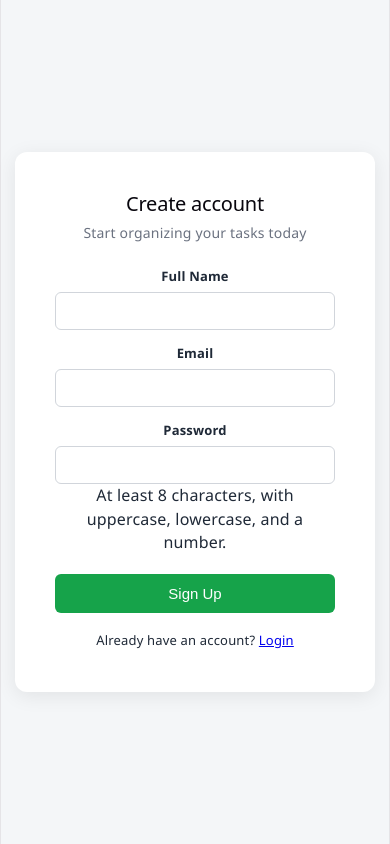
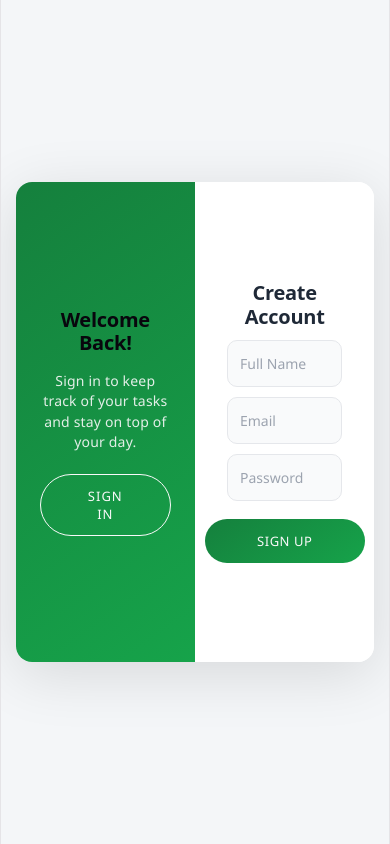
Before and after one commit to Mustafa-Azeem/cohort-9-dotnet-14466-mustafa, a React (Vite) app in the folder frontend/: page /register in a window 390 px wide. Built offline with nearby package versions, Linux system fonts and the light colour scheme; no server answers.

Commit message:
Add sliding auth card, sidebar on all pages, admin fixes

```diff
--- a/frontend/src/App.css
+++ b/frontend/src/App.css
@@ -471,3 +471,45 @@ body {
     flex-direction: column;
   }
 }
+/* ==== Profile avatar ==== */
+
+.profile-card {
+  background: white;
+  padding: 32px;
+  border-radius: 12px;
+  max-width: 380px;
+  text-align: center;
+  box-shadow: 0 2px 10px rgba(0, 0, 0, 0.06);
+}
+
+.profile-avatar-large {
+  width: 84px;
+  height: 84px;
+  border-radius: 50%;
+  background: linear-gradient(135deg, #16a34a, #15803d);
+  color: white;
+  font-size: 30px;
+  font-weight: 700;
+  display: flex;
+  align-items: center;
+  justify-content: center;
+  margin: 0 auto 16px;
+}
+
+.profile-name {
+  margin: 0 0 4px;
+  font-size: 20px;
+}
+
+.profile-email {
+  color: #6b7280;
+  margin: 0 0 12px;
+  font-size: 14px;
+}
+
+.profile-role-badge {
+  display: inline-block;
+  background: #dcfce7;
+  color: #166534;
+  margin-bottom: 20px;
+}
--- a/frontend/src/App.jsx
+++ b/frontend/src/App.jsx
@@ -2,8 +2,7 @@ import { BrowserRouter, Routes, Route, Navigate } from "react-router-dom";
 import { AuthProvider } from "./context/AuthContext";
 import ProtectedRoute from "./components/ProtectedRoute";
 
-import Login from "./pages/Login";
-import Register from "./pages/Register";
+import AuthCard from "./pages/AuthCard";
 import Dashboard from "./pages/Dashboard";
 import TaskList from "./pages/TaskList";
 import TaskDetail from "./pages/TaskDetail";
@@ -18,8 +17,8 @@ function App() {
       <BrowserRouter>
         <Routes>
           <Route path="/" element={<Navigate to="/dashboard" replace />} />
-          <Route path="/login" element={<Login />} />
-          <Route path="/register" element={<Register />} />
+          <Route path="/login" element={<AuthCard />} />
+          <Route path="/register" element={<AuthCard />} />
 
           <Route path="/dashboard" element={<ProtectedRoute><Dashboard /></ProtectedRoute>} />
           <Route path="/tasks" element={<ProtectedRoute><TaskList /></ProtectedRoute>} />
--- /dev/null
+++ b/frontend/src/pages/AuthCard.css
@@ -0,0 +1,212 @@
+.page.auth-card-page {
+  --gradient: linear-gradient(-35deg, #16a34a, #15803d);
+  --muted: #8d889d;
+  background: #f4f6f8;
+  color: #1f2937;
+  height: 100vh;
+  display: grid;
+  place-items: center;
+  overflow: hidden;
+  font-family: "Segoe UI", Arial, sans-serif;
+}
+
+.auth-card-page .card {
+  position: relative;
+  overflow: hidden;
+  width: 660px;
+  max-width: 92vw;
+  height: 460px;
+  border-radius: 16px;
+  background: white;
+  box-shadow: 0 12px 60px rgba(0, 0, 0, 0.12);
+}
+
+.auth-card-page .card-bg {
+  position: absolute;
+  z-index: 2;
+  top: 0;
+  left: 0;
+  bottom: 0;
+  width: 50%;
+  background: var(--gradient);
+  translate: 0 0;
+  transition: 0.65s;
+}
+
+.auth-card-page .card-bg.signin {
+  translate: 100% 0;
+}
+
+.auth-card-page .hero,
+.auth-card-page .form {
+  position: absolute;
+  width: 50%;
+  height: 100%;
+  opacity: 0;
+  visibility: hidden;
+  transition: 0.65s;
+}
+
+.auth-card-page .form.signup {
+  left: 50%;
+}
+
+.auth-card-page .hero.signin {
+  left: 50%;
+  translate: 100% 0;
+}
+
+.auth-card-page .hero.signin.active {
+  translate: 0;
+}
+
+.auth-card-page .hero.signup {
+  translate: -100% 0;
+}
+
+.auth-card-page .hero.signup.active {
+  translate: 0;
+}
+
+.auth-card-page .hero {
+  z-index: 3;
+  display: flex;
+  flex-direction: column;
+  align-items: center;
+  justify-content: center;
+  gap: 16px;
+  width: 50%;
+  color: #f9f9f9;
+  text-align: center;
+  padding: 0 24px;
+}
+
+.auth-card-page .form.active,
+.auth-card-page .hero.active {
+  opacity: 1;
+  visibility: visible;
+}
+
+.auth-card-page h2 {
+  margin: 0;
+  font-weight: 600;
+}
+
+.auth-card-page .form.signin {
+  translate: -100% 0;
+}
+
+.auth-card-page .form.signin.active {
+  translate: 0;
+}
+
+.auth-card-page .form.signup {
+  translate: 100% 0;
+}
+
+.auth-card-page .form.signup.active {
+  translate: 0;
+}
+
+.auth-card-page .hero p {
+  margin: 0 0 6px;
+  opacity: 0.9;
+  line-height: 1.45;
+  font-size: 14px;
+}
+
+.auth-card-page .hero button {
+  padding: 12px 40px;
+  border-radius: 32px;
+  letter-spacing: 1px;
+  font-family: inherit;
+  color: inherit;
+  border: 1px solid #f9f9f9;
+  background: transparent;
+  transition: 0.3s;
+  cursor: pointer;
+  font-size: 13px;
+}
+
+.auth-card-page .hero button:hover {
+  color: #15803d;
+  background: #f9f9f9;
+}
+
+.auth-card-page .form {
+  background: white;
+  z-index: 1;
+  width: 50%;
+  display: flex;
+  flex-direction: column;
+  justify-content: center;
+  align-items: center;
+  gap: 12px;
+  padding: 32px;
+}
+
+.auth-card-page .form h2 {
+  font-size: 20px;
+  text-align: center;
+  color: #1f2937;
+}
+
+.auth-card-page .auth-error {
+  background: #fee2e2;
+  color: #b91c1c;
+  padding: 8px 12px;
+  border-radius: 8px;
+  font-size: 12px;
+  width: 100%;
+  text-align: center;
+}
+
+.auth-card-page .form form {
+  display: flex;
+  flex-direction: column;
+  align-items: center;
+  gap: 10px;
+  width: 100%;
+}
+
+.auth-card-page .form input {
+  font-family: inherit;
+  border-radius: 10px;
+  border: 1px solid #e5e7eb;
+  background: #f9fafb;
+  padding: 13px 12px;
+  color: #1f2937;
+  width: 100%;
+  font-size: 14px;
+}
+
+.auth-card-page .form input::placeholder {
+  color: #9ca3af;
+}
+
+.auth-card-page .form button {
+  border: 0;
+  padding: 13px 0;
+  border-radius: 32px;
+  font-family: inherit;
+  color: #f9f9f9;
+  width: 160px;
+  margin-top: 8px;
+  background: var(--gradient);
+  cursor: pointer;
+  font-size: 13px;
+  letter-spacing: 0.5px;
+}
+
+.auth-card-page .form button:disabled {
+  opacity: 0.6;
+  cursor: not-allowed;
+}
+
+@media (max-width: 700px) {
+  .auth-card-page .card {
+    width: 92vw;
+    height: auto;
+    min-height: 480px;
+  }
+}
--- /dev/null
+++ b/frontend/src/pages/AuthCard.jsx
@@ -0,0 +1,152 @@
+import { useState } from "react";
+import { useNavigate } from "react-router-dom";
+import { loginUser, registerUser } from "../services/authService";
+import { useAuth } from "../context/AuthContext";
+import { getErrorMessage } from "../utils/errorHelper";
+import "./AuthCard.css";
+
+const Hero = ({ type, active, title, text, buttonText, onClick }) => (
+  <div className={`hero ${type} ${active ? "active" : ""}`}>
+    <h2>{title}</h2>
+    <p>{text}</p>
+    <button type="button" onClick={onClick}>
+      {buttonText}
+    </button>
+  </div>
+);
+
+function AuthCard() {
+  const [view, setView] = useState("signup");
+  const [error, setError] = useState("");
+  const [loading, setLoading] = useState(false);
+
+  const [signupForm, setSignupForm] = useState({ fullName: "", email: "", password: "" });
+  const [signinForm, setSigninForm] = useState({ email: "", password: "" });
+
+  const { login } = useAuth();
+  const navigate = useNavigate();
+
+  const isSignup = view === "signup";
+  const toggleView = () => {
+    setError("");
+    setView(isSignup ? "signin" : "signup");
+  };
+
+  const handleSignupChange = (e) => setSignupForm({ ...signupForm, [e.target.name]: e.target.value });
+  const handleSigninChange = (e) => setSigninForm({ ...signinForm, [e.target.name]: e.target.value });
+
+  const handleSignup = async (e) => {
+    e.preventDefault();
+    setError("");
+    setLoading(true);
+    try {
+      const data = await registerUser(signupForm.fullName, signupForm.email, signupForm.password);
+      login(data);
+      navigate("/dashboard");
+    } catch (err) {
+      setError(getErrorMessage(err, "Registration failed"));
+    } finally {
+      setLoading(false);
+    }
+  };
+
+  const handleSignin = async (e) => {
+    e.preventDefault();
+    setError("");
+    setLoading(true);
+    try {
+      const data = await loginUser(signinForm.email, signinForm.password);
+      login(data);
+      navigate("/dashboard");
+    } catch (err) {
+      setError(getErrorMessage(err, "Login failed, check your credentials"));
+    } finally {
+      setLoading(false);
+    }
+  };
+
+  return (
+    <section className="page auth-card-page">
+      <div className="card">
+        <div className="card-bg" style={{ translate: isSignup ? 0 : "100%" }} />
+
+        <Hero
+          type="signup"
+          active={isSignup}
+          title="Welcome Back!"
+          text="Sign in to keep track of your tasks and stay on top of your day."
+          buttonText="SIGN IN"
+          onClick={toggleView}
+        />
+
+        <div className={`form signup ${isSignup ? "active" : ""}`}>
+          <h2>Create Account</h2>
+          {error && isSignup && <div className="auth-error" role="alert">{error}</div>}
+          <form onSubmit={handleSignup}>
+            <input
+              type="text"
+              name="fullName"
+              placeholder="Full Name"
+              value={signupForm.fullName}
+              onChange={handleSignupChange}
+              required
+            />
+            <input
+              type="email"
+              name="email"
+              placeholder="Email"
+              value={signupForm.email}
+              onChange={handleSignupChange}
+              required
+            />
+            <input
+              type="password"
+              name="password"
+              placeholder="Password"
+              value={signupForm.password}
+              onChange={handleSignupChange}
+              minLength={8}
+              required
+            />
+            <button disabled={loading}>{loading ? "..." : "SIGN UP"}</button>
+          </form>
+        </div>
+
+        <Hero
+          type="signin"
+          active={!isSignup}
+          title="Hey There!"
+          text="New here? Create an account and start organizing your tasks today."
+          buttonText="SIGN UP"
+          onClick={toggleView}
+        />
+
+        <div className={`form signin ${!isSignup ? "active" : ""}`}>
+          <h2>Sign In</h2>
+          {error && !isSignup && <div className="auth-error" role="alert">{error}</div>}
+          <form onSubmit={handleSignin}>
+            <input
+              type="email"
+              name="email"
+              placeholder="Email"
+              value={signinForm.email}
+              onChange={handleSigninChange}
+              required
+            />
+            <input
+              type="password"
+              name="password"
+              placeholder="Password"
+              value={signinForm.password}
+              onChange={handleSigninChange}
+              required
+            />
+            <button disabled={loading}>{loading ? "..." : "SIGN IN"}</button>
+          </form>
+        </div>
+      </div>
+    </section>
+  );
+}
+
+export default AuthCard;
--- a/frontend/src/pages/Profile.jsx
+++ b/frontend/src/pages/Profile.jsx
@@ -1,28 +1,34 @@
 import { useNavigate } from "react-router-dom";
 import { useAuth } from "../context/AuthContext";
-import Navbar from "../components/Navbar";
+import Sidebar from "../components/Sidebar";
 
 function Profile() {
   const { user, logout } = useAuth();
   const navigate = useNavigate();
 
-  const handleLogout = () => {
-    logout();
+  const handleLogout = async () => {
+    await logout();
     navigate("/login");
   };
 
+  const initials = user?.fullName
+    ? user.fullName.split(" ").map((n) => n[0]).join("").slice(0, 2).toUpperCase()
+    : "U";
+
   return (
-    <div className="page-wrapper">
-      <Navbar />
-      <div className="page-content">
+    <div className="app-layout">
+      <Sidebar />
+      <main className="main-content">
         <h1>My Profile</h1>
         <div className="profile-card">
-          <p><strong>Name:</strong> {user?.fullName}</p>
-          <p><strong>Email:</strong> {user?.email}</p>
-          <p><strong>Role:</strong> {user?.role}</p>
+          <div className="profile-avatar-large">{initials}</div>
+          <h2 className="profile-name">{user?.fullName}</h2>
+          <p className="profile-email">{user?.email}</p>
+          <span className="badge profile-role-badge">{user?.role}</span>
+
           <button className="btn-danger" onClick={handleLogout}>Logout</button>
         </div>
-      </div>
+      </main>
     </div>
   );
 }
```
Also changed, not shown: frontend/src/pages/NewTask.jsx (+7 -14 lines), frontend/src/pages/TaskDetail.jsx (+14 -14 lines), frontend/src/pages/TaskList.jsx (+7 -12 lines).
